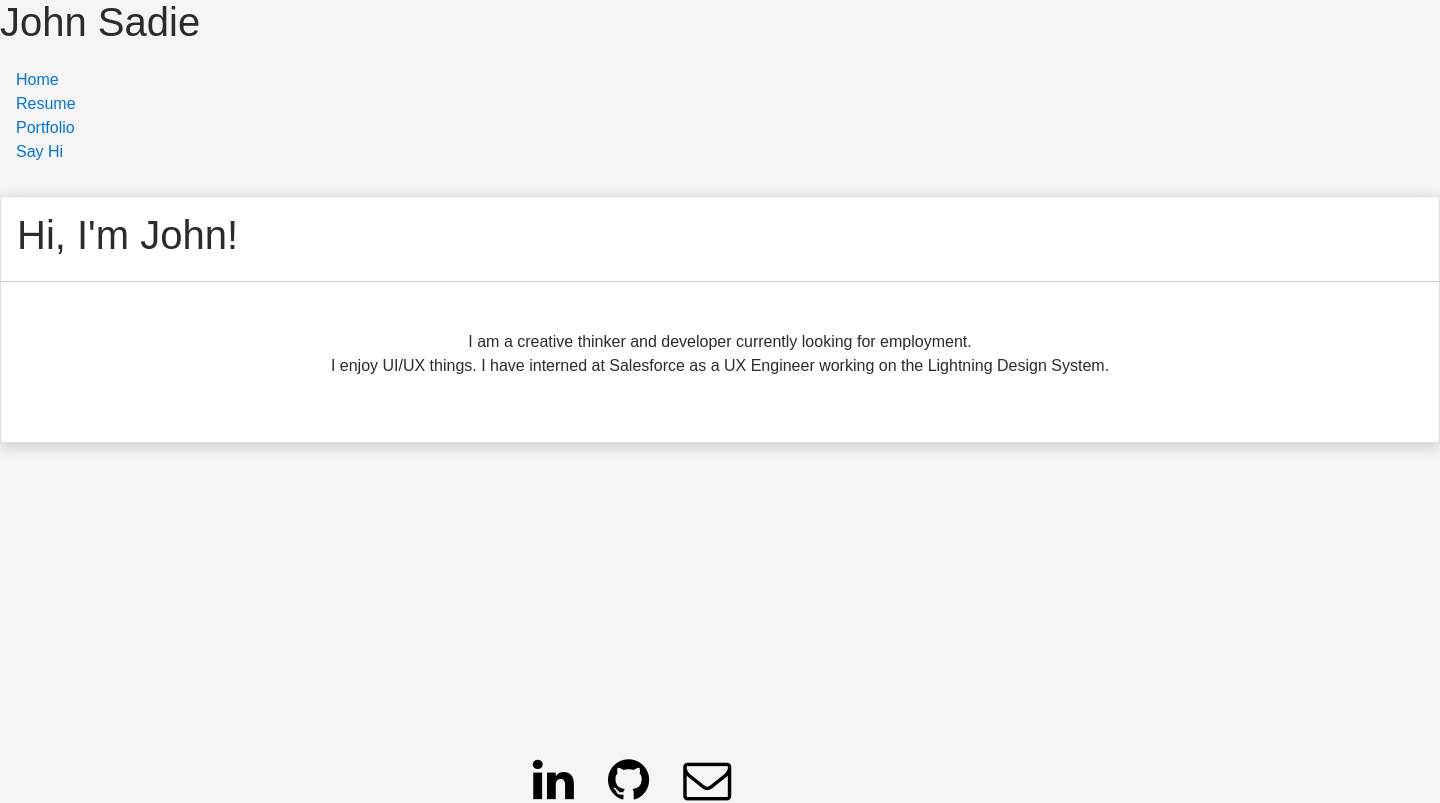
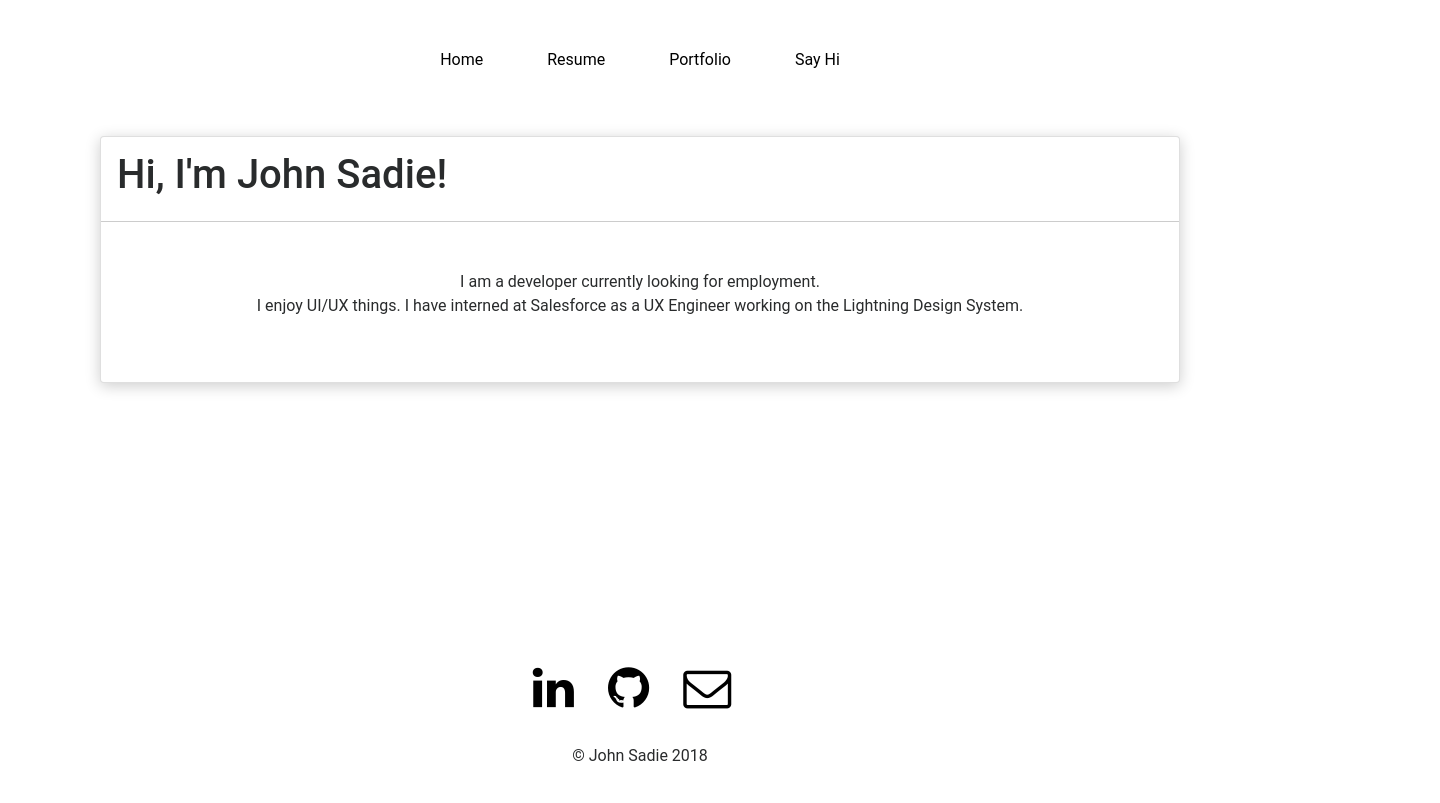
Before and after one commit to JohnEdwardSadie/Profile, a React (Create React App) app: page / in a window 1280 px wide. Shown: the top 803 px of the page, 1440 px wide, since content can reach past the window. Built offline with nearby package versions, Linux system fonts and the light colour scheme.

Commit message:
fix(Navigation):repositioned and scaled nav bar

```diff
--- a/src/App.css
+++ b/src/App.css
@@ -20,18 +20,19 @@ CSS GOES HERE
 
 .card {
   margin: auto;
-  width: 1440px;
+  width: 1080px;
   max-height: 720px;
   box-shadow: 0px 3px 15px rgba(0,0,0,0.2);
   /*padding: 100px;*/
 }
 
-
 #footer {
-   position:absolute;
-   bottom: 0;
-   width: 100%;
-   height: 60px;   /* Height of the footer */
+  position: absolute;
+  right: 0;
+  bottom: 0;
+  left: 0;
+  padding: 1rem;
+  text-align: center;
 }
 
 
@@ -39,6 +40,17 @@ ul {
     list-style: none;
     padding: 1rem;
 }
+
+.navButton {
+  display: inline-block;
+  padding: 2rem;
+}
+
+.navButton a {
+  text-decoration: none;
+  color: #000000;
+}
+
 
 a {
 	text-decoration: none;
--- a/src/App.js
+++ b/src/App.js
@@ -11,7 +11,7 @@ class App extends Component {
     return (
       <Router>
         <div>
-          <Header />
+
           <Navigation />
           <ViewBox />
           <Footer />
--- a/src/Components/HomePage.jsx
+++ b/src/Components/HomePage.jsx
@@ -6,14 +6,14 @@ class HomePage extends Component {
     return (
       <div>
         <Title
-          title="Hi, I'm John!"
+          title="Hi, I'm John Sadie!"
           />
 
         <div className="padding container">
     <div className="row">
       <div className="col">
         <p>
-          I am a creative thinker and developer currently looking for employment. <br></br>
+          I am a developer currently looking for employment. <br></br>
           I enjoy UI/UX things. I have interned at Salesforce as a UX Engineer working on the Lightning Design System.
         </p>
       </div>
--- a/src/Components/Navigation.jsx
+++ b/src/Components/Navigation.jsx
@@ -4,15 +4,16 @@ import { Link } from 'react-router-dom';
 class NavBar extends Component {
   render() {
     return (
-      <header>
-        <ul id="headerButtons">
-          <li className="navButton"><Link to="">Home</Link></li>
-          <li className="navButton"><Link to="/Resume">Resume</Link></li>
-          <li className="navButton"><Link to="/Portfolio">Portfolio</Link></li>
-          <li className="navButton"><Link to="/SayHi">Say Hi</Link></li>
-
-        </ul>
-      </header>
+      <div>
+        <div className="text-center">
+          <ul id="navBar">
+            <li className="navButton"><Link to="">Home</Link></li>
+            <li className="navButton"><Link to="/Resume">Resume</Link></li>
+            <li className="navButton"><Link to="/Portfolio">Portfolio</Link></li>
+            <li className="navButton"><Link to="/SayHi">Say Hi</Link></li>
+          </ul>
+        </div>
+      </div>
     )
   }
 }
--- a/src/Components/Resume.jsx
+++ b/src/Components/Resume.jsx
@@ -8,7 +8,8 @@ class Resume extends Component {
         <Title
           title="My Resume"
           />
-
+        <h3>Check out my resume!</h3>
+        <button className="btn">  <a href="#" className="button">View Full Resume</a></button>
       </div>
     )
   }
--- a/src/Components/SayHi.jsx
+++ b/src/Components/SayHi.jsx
@@ -8,6 +8,7 @@ class SayHi extends Component {
         <Title
           title="Say Hi!"
           />
+
       </div>
     )
   }
--- a/src/Components/Title.jsx
+++ b/src/Components/Title.jsx
@@ -1,12 +1,15 @@
 import React, { Component } from 'react';
+import { Link } from 'react-router-dom';
 
 class Title extends Component {
   render() {
     return (
+      <div>
       <div className="title">
         <h1 className="text-justify">
         {this.props.title}
         </h1>
+      </div>
       </div>
     )
   }
--- a/src/index.css
+++ b/src/index.css
@@ -1,6 +1,6 @@
 body {
   margin: 0;
   padding: 0;
-  font-family: sans-serif;
-  background-color: #F5F5F5;
+  font-family: roboto;
+  background-color: white;
 }
```
